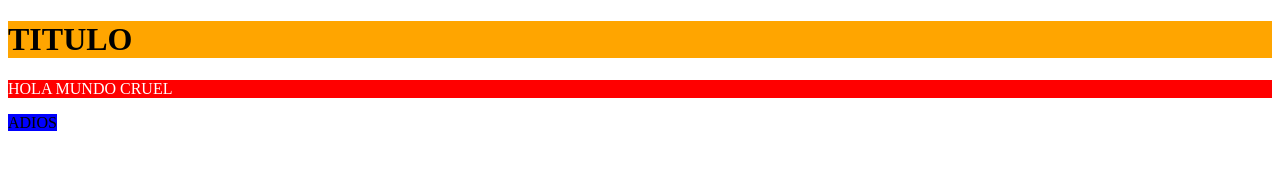
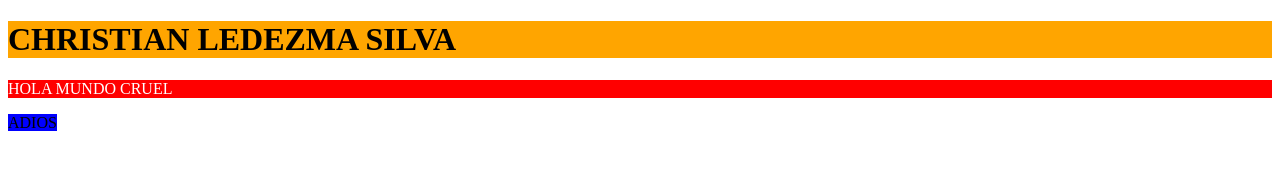
Before and after one commit to christian-ledezma/tecWeb_primerSitio, a plain HTML site: page index.html in a window 1280 px wide. Drawn offline with Linux system fonts and the light colour scheme.

Commit message:
feat: cambio de titulo

```diff
--- a/index.html
+++ b/index.html
@@ -6,7 +6,7 @@
     <title>Document</title>
 </head>
 <body>
-    <h1 style="background-color: orange;">TITULO</h1>
+    <h1 style="background-color: orange;">CHRISTIAN LEDEZMA SILVA</h1>
     <p style="background-color: red; color: white;">HOLA MUNDO CRUEL</p>
     <span style="background-color: blue;">ADIOS</span>
 </body>
```
